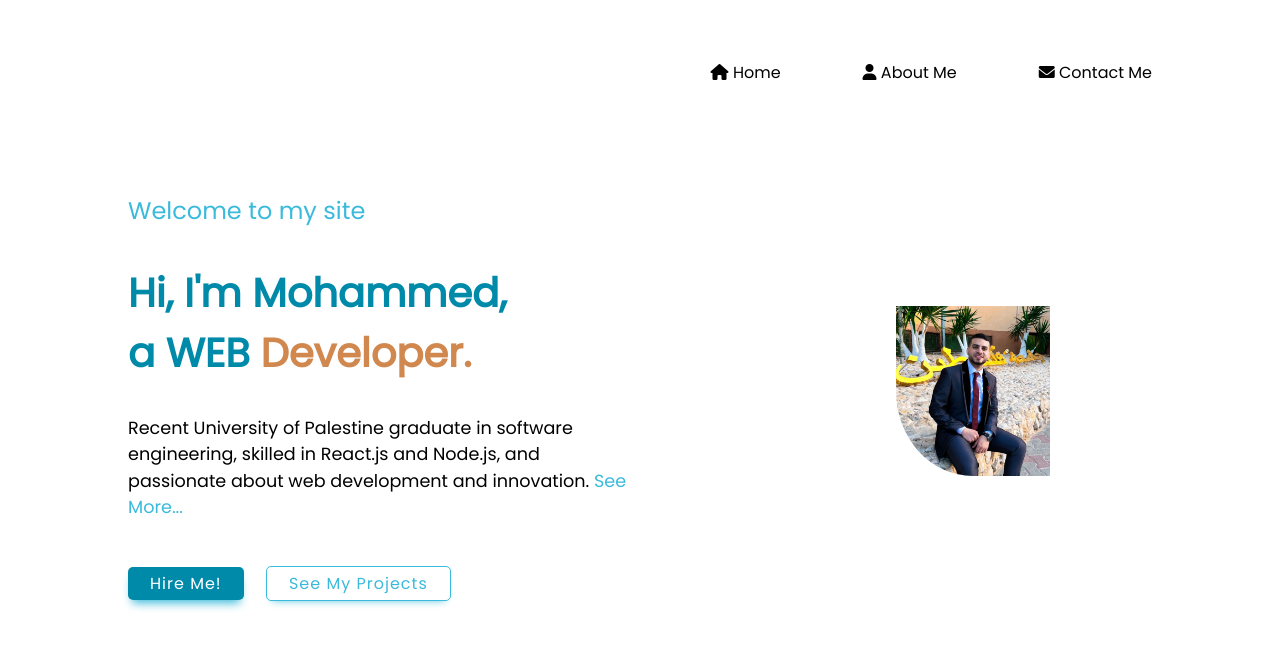
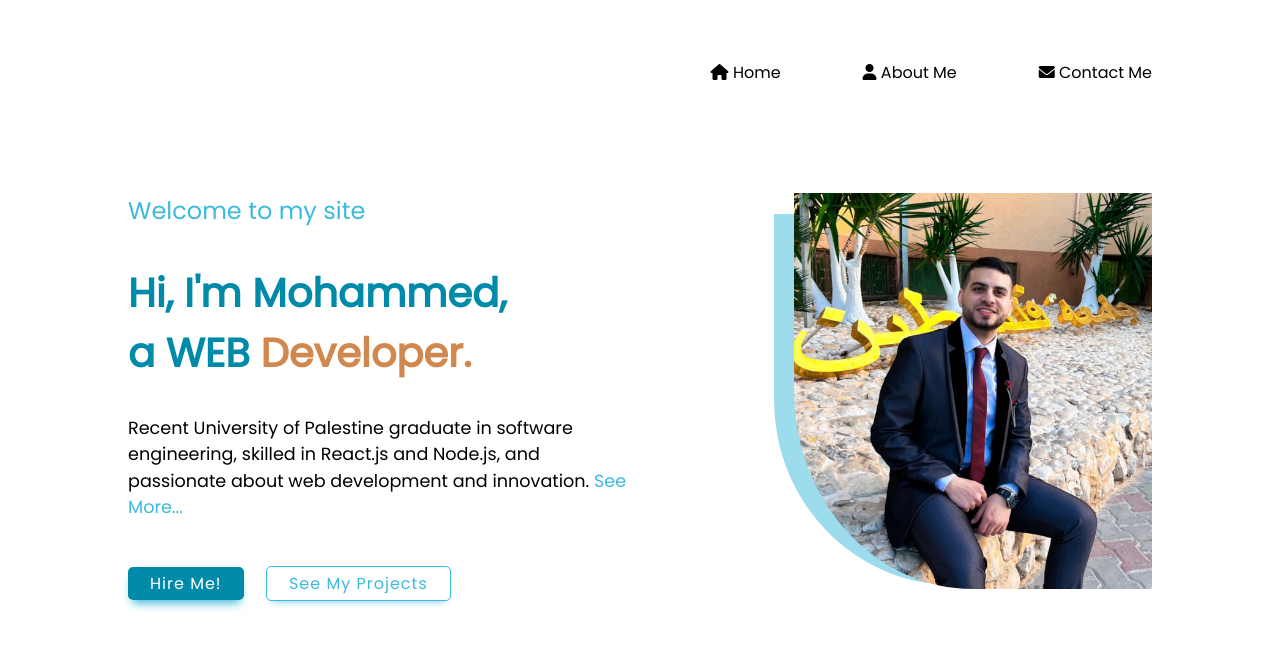
Before and after one commit to Batrawi/challanges, a plain HTML site: page page-chalange/index.html in a window 1280 px wide. Drawn offline with Linux system fonts and the light colour scheme.

Commit message:
fix hero image befor bug

```diff
--- a/page-chalange/styles/style.css
+++ b/page-chalange/styles/style.css
@@ -108,33 +108,31 @@ p {
   box-shadow: var(--accent-color) 0px 5px 8px -6px;
 }
 
-.img-container{
-  display:flex;
+.img-container {
+  display: flex;
   justify-content: flex-end;
   width: 50%;
 }
 .hero-img {
-  width: 50%;
+  width: 70%;
   height: 100%;
-  /* display: flex;
-  justify-content: flex-end; */
   position: relative;
 }
 .hero-img img {
-  width: 60%;
+  width: 100%;
+  height: 100%;
   object-fit: cover;
   border-radius: 0 0 0 50%;
 }
 .hero-img::before {
   content: "";
   position: absolute;
-  /* width: 100%;
-  height: 100%; */
+  width: 100%;
+  height: 92%;
   background-color: var(--accent-color);
-  opacity: 0.2;
+  opacity: 0.5;
   border-radius: 0 0 0 50%;
-  /* z-index: -1; */
-  top:30px;
-left:-20px;
-right:10px;
+  z-index: -1;
+  top: 21px;
+  right: 20px;
 }
```
Also changed, not shown: page-chalange/index.html (+1 -1 lines).
